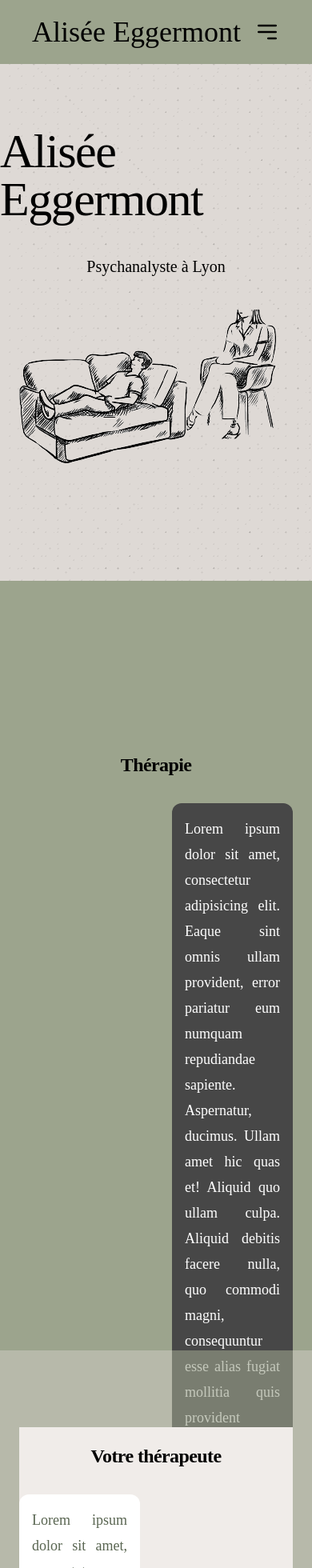
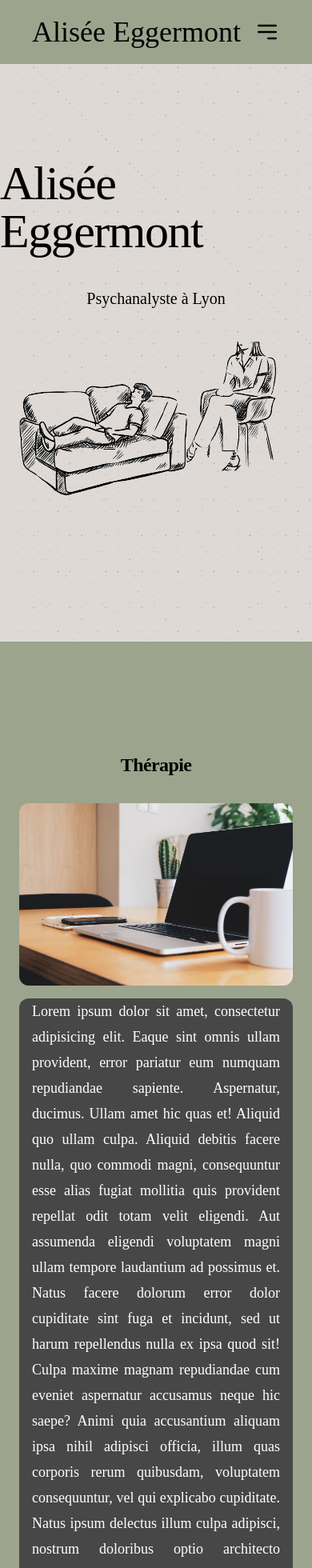
Before and after one commit to mohamedehn/alisee-e, an Angular app: page / in a window 390 px wide. Shown: the top 1960 px of the page at 80% size. Built offline with nearby package versions, Linux system fonts and the light colour scheme.

Commit message:
fix responsive mobile

```diff
--- a/src/app/pages/home/home.component.html
+++ b/src/app/pages/home/home.component.html
@@ -1,6 +1,6 @@
 <section class="flex flex-col w-full h-full">
 
-  <div class="flex w-full h-screen justify-center items-center bg-[#9CA48D] pb-20" id="home">
+  <div class="flex w-full h-screen justify-center items-center bg-[#9CA48D] md:pb-20" id="home">
     <div class="flex flex-col justify-center items-center w-full gap-10 bg-[#ded9d5] h-[90%] textured-background">
       <h2 class="text-6xl font-bold tracking-tight headerName">{{name}}</h2>
       <h3 class="text-xl font-medium">{{introduction}}</h3>
@@ -8,14 +8,14 @@
     </div>
   </div>
 
-  <div class="px-6 py-24 sm:py-32 lg:px-8 bg-[#9CA48D] h-screen" id="therapy">
+  <div class="px-6 py-24 sm:py-32 lg:px-8 bg-[#9CA48D] h-full md:h-screen" id="therapy">
     <div class="mx-auto max-w-7xl text-center">
       <h2 class="text-2xl font-bold tracking-tight sm:text-2xl">{{psyTitle}}</h2>
-      <div class="mt-8 text-lg leading-8 text-justify flex gap-10 justify-center">
-        <div class="w-1/2 m-auto">
+      <div class="mt-8 text-lg leading-8 text-justify bloc md:flex gap-10 justify-center">
+        <div class="w-full md:w-1/2 m-auto">
           <img src="{{officeImg}}" alt="office" class="rounded-xl">
         </div>
-        <div class="w-1/2 bg-[#474747] rounded-xl">
+        <div class="w-full md:w-1/2 bg-[#474747] rounded-xl">
           <p class="text-justify text-white mx-4 my-4">
             Lorem ipsum dolor sit amet, consectetur adipisicing elit. Eaque sint omnis ullam provident, error pariatur eum numquam repudiandae sapiente. Aspernatur, ducimus. Ullam amet hic quas et! Aliquid quo ullam culpa.
             Aliquid debitis facere nulla, quo commodi magni, consequuntur esse alias fugiat mollitia quis provident repellat odit totam velit eligendi. Aut assumenda eligendi voluptatem magni ullam tempore laudantium ad possimus et.
@@ -27,32 +27,32 @@
     </div>
   </div>
 
-  <div class="px-6 py-24 sm:py-32 lg:px-8 bg-[#9ca48d96] h-screen" id="psy">
-    <div class="mx-auto max-w-8xl text-center bg-[#F0ECE9] h-[550px]">
+  <div class="px-6 py-24 sm:py-32 lg:px-8 bg-[#9ca48d96] h-full md:h-screen" id="psy">
+    <div class="mx-auto max-w-8xl text-center bg-[#F0ECE9] h-full md:h-[550px]">
       <h2 class="text-2xl font-bold tracking-tight sm:text-2xl pt-5">{{therapyst}}</h2>
-      <div class="mt-8 text-lg leading-8 text-justify flex gap-10 justify-center max-w-6xl m-auto h-[80%]">
-        <div class="w-1/2 bg-[white] rounded-xl">
+      <div class="mt-8 text-lg leading-8 text-justify bloc md:flex gap-10 justify-center max-w-6xl m-auto h-[80%]">
+        <div class="w-[90%] md:w-1/2 bg-[white] rounded-xl m-auto">
           <p class="text-justify text-[#596551] mx-4 my-4">
             Lorem ipsum dolor sit amet, consectetur adipisicing elit. Eaque sint omnis ullam provident, error pariatur eum numquam repudiandae sapiente. Aspernatur, ducimus. Ullam amet hic quas et! Aliquid quo ullam culpa.
             Aliquid debitis facere nulla, quo commodi magni, consequuntur esse alias fugiat mollitia quis provident repellat odit totam velit eligendi. Aut assumenda eligendi voluptatem magni ullam tempore laudantium ad possimus et.
             Natus facere dolorum error dolor cupiditate sint fuga et incidunt, sed ut harum repellendus nulla ex ipsa quod sit! Culpa maxime magnam repudiandae cum eveniet aspernatur accusamus neque hic saepe?
           </p>
         </div>
-        <div class="w-1/2 m-auto">
+        <div class="w-[90%] md:w-1/2 m-auto">
           <img src="{{officeImg}}" alt="office" class="rounded-xl">
         </div>
       </div>
     </div>
   </div>
 
-  <div class="px-6 py-24 sm:py-32 lg:px-8 bg-[#9ca48d60] h-screen" id="infos">
-    <div class="mx-auto max-w-8xl text-center h-[550px]">
+  <div class="px-6 py-24 sm:py-32 lg:px-8 bg-[#9ca48d60] h-full md:h-screen" id="infos">
+    <div class="mx-auto max-w-8xl text-center h-full md:h-[550px]">
       <h2 class="text-2xl font-bold tracking-tight sm:text-2xl pt-5">{{info}}</h2>
-      <div class="mt-8 text-lg leading-8 text-justify flex gap-10 justify-center max-w-6xl m-auto h-[80%]">
-        <div class="w-1/2 m-auto z-0">
+      <div class="mt-8 text-lg leading-8 text-justify bloc md:flex gap-10 justify-center max-w-6xl m-auto h-[80%]">
+        <div class=" w-full md:w-1/2 m-auto z-0">
            <app-map></app-map>
         </div>
-        <div class="w-1/2 bg-[white] rounded-xl">
+        <div class="w-full md:w-1/2 bg-[white] rounded-xl">
           @for (element of infos; track $index) {
             <p class="text-justify text-[#596551] mx-4 my-4">
             {{element.name}} : {{element.element}} <br>
```
